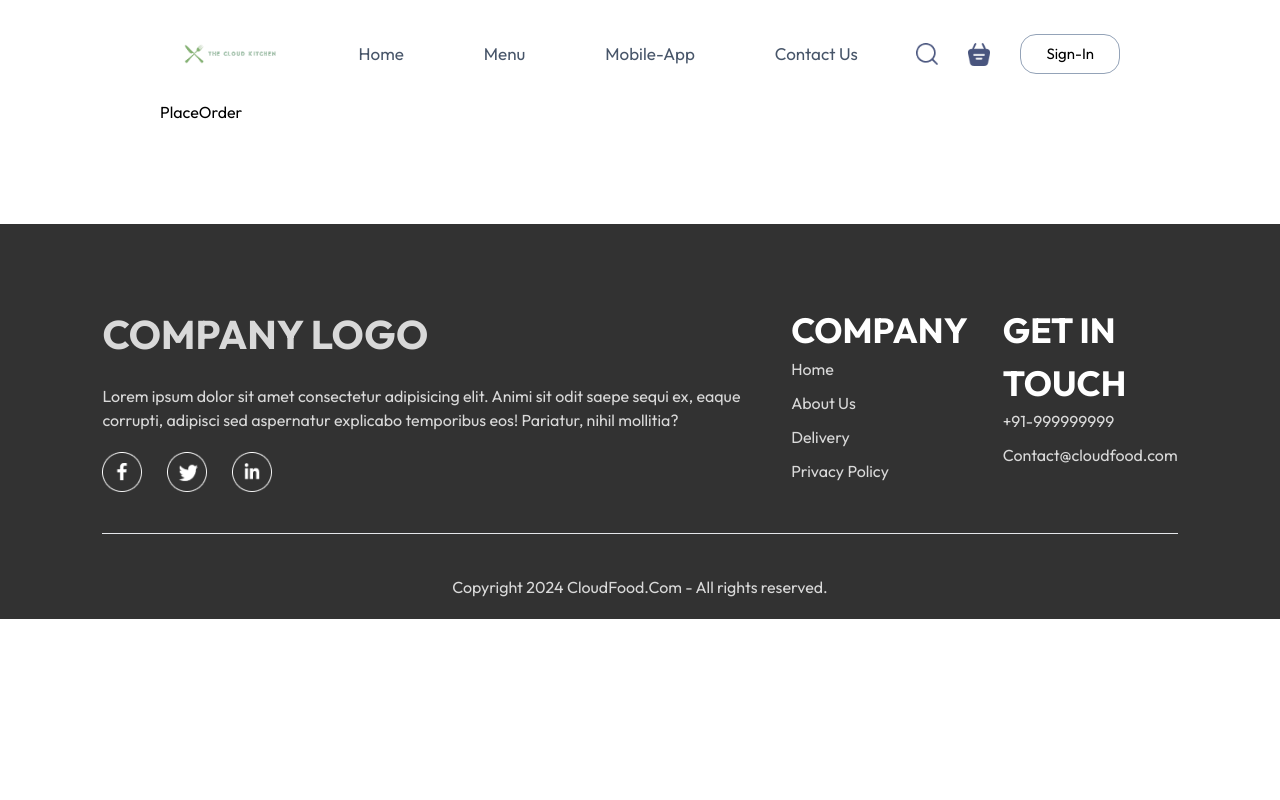
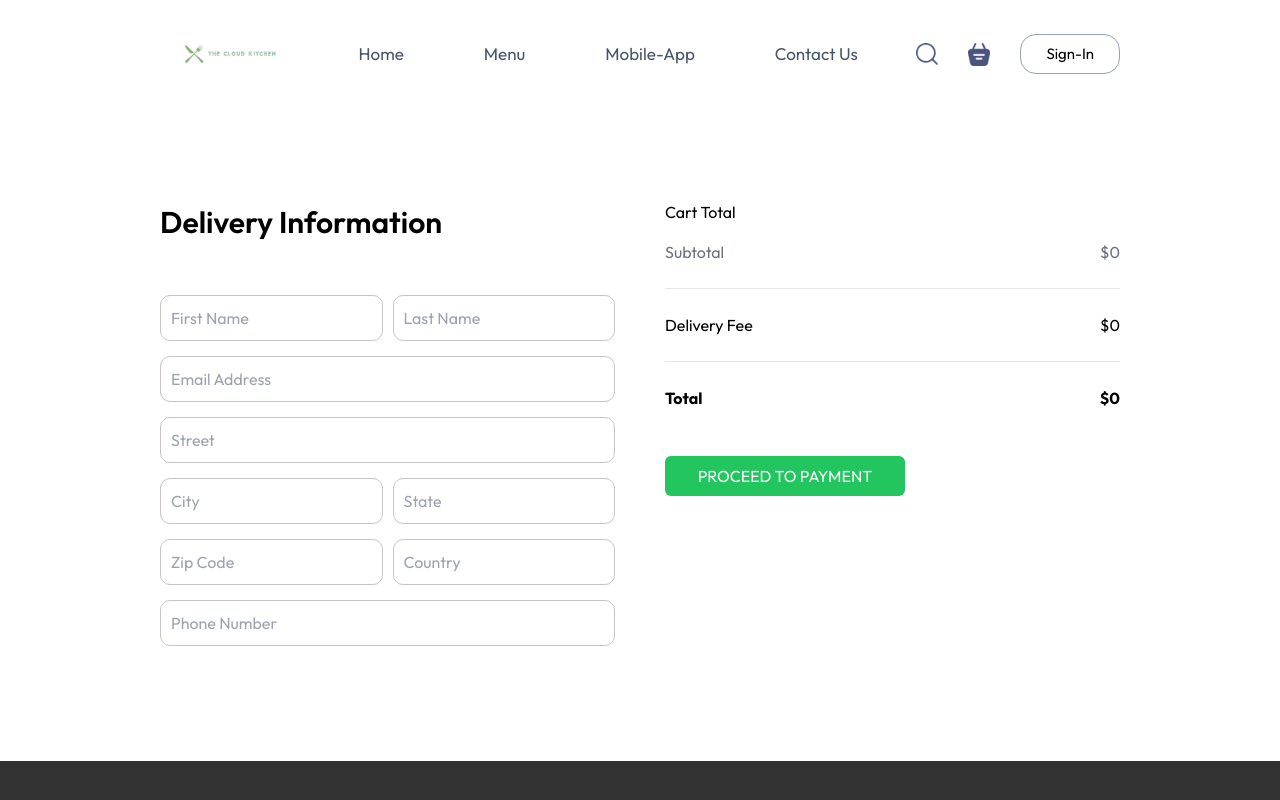
Before and after one commit to Anwar5533/Food_APP, a React app: page /order in a window 1280 px wide. Shown: the top 800 px of the page. Built offline with nearby package versions, Linux system fonts and the light colour scheme; the HTML template or start-up script is replaced by a standard one.

Commit message:
PlaceOrder section added

```diff
--- a/src/index.css
+++ b/src/index.css
@@ -4,7 +4,7 @@
 @tailwind utilities;
 
 @layer utilities {
-  *{
+  * {
     box-sizing: border-box;
     scroll-behavior: smooth;
   }
@@ -12,11 +12,21 @@
   .no-scrollbar::-webkit-scrollbar {
     display: none;
   }
-
-    @media (max-width: 750px){
-      #cart{
-        flex-direction: column-reverse;
-      }
+  #place-order-left input{
+    margin-bottom: 15px;
+    width: 100%;
+    padding: 10px;
+    border: 1px solid #c5c5c5;
+    border-radius: 10px;
+    outline-color: rgb(24, 197, 24);
+  }
+    #place-order-left #multi-fields{
+      display: flex;
+      gap: 10px;
     }
-
+  @media (max-width: 750px) {
+    #cart {
+      flex-direction: column-reverse;
+    }
   }
+}
--- a/src/pages/Cart/Cart.jsx
+++ b/src/pages/Cart/Cart.jsx
@@ -1,9 +1,10 @@
 import React, { useContext } from "react";
 import { StoreContext } from "../../Context/StoreContext";
+import { useNavigate } from "react-router-dom";
 
 const Cart = () => {
   const { cartItems, food_list, removeFromCart,getTotalCartAmount } = useContext(StoreContext);
-
+  const navigate = useNavigate();
   return (
     <div className="mt-16">
       <div>
@@ -53,14 +54,14 @@ const Cart = () => {
           <hr className="my-2" />
           <div className="flex justify-between">
             <p>Delivery Fee</p>
-            <p>${2}</p>
+            <p>${getTotalCartAmount()===0?0:2}</p>
           </div>
           <hr className="my-2" />
           <div className="flex justify-between">
             <b>Total</b>
-            <b>${getTotalCartAmount()+2}</b>
+            <b>${getTotalCartAmount()===0?0:getTotalCartAmount()+2}</b>
           </div>
-          <button className="w-40 cursor-pointer rounded-md bg-green-500 py-2 text-white">
+          <button className="w-60 cursor-pointer rounded-md bg-green-500 py-2 text-white" onClick={()=>navigate("/order")} >
             PROCEED TO CHECKOUT
           </button>
         </div>
--- a/src/pages/PlaceOrder/PlaceOrder.jsx
+++ b/src/pages/PlaceOrder/PlaceOrder.jsx
@@ -1,9 +1,54 @@
-import React from 'react'
+import React, { useContext } from "react";
+import { StoreContext } from "../../Context/StoreContext";
 
 const PlaceOrder = () => {
+  const { getTotalCartAmount } = useContext(StoreContext);
   return (
-    <div>PlaceOrder</div>
-  )
-}
+    <form className="mt-[100px] flex items-start justify-between gap-[50px]">
+      <div className="w-[100%] max-w-[max(30%,500px)]" id="place-order-left">
+        <p className="mb-[50px] text-[30px] font-semibold">
+          Delivery Information
+        </p>
+        <div className="" id="multi-fields">
+          <input type="text" placeholder="First Name" />
+          <input type="text" placeholder="Last Name" />
+        </div>
+        <input type="text" placeholder="Email Address" />
+        <input type="text" placeholder="Street" />
+        <div id="multi-fields">
+          <input type="text" placeholder="City" />
+          <input type="text" placeholder="State" />
+        </div>
+        <div id="multi-fields">
+          <input type="text" placeholder="Zip Code" />
+          <input type="text" placeholder="Country" />
+        </div>
+        <input type="text" placeholder="Phone Number" />
+      </div>
+      <div className=" w-[100%] max-w-[max(40%,500px)]">
+        <div className="flex flex-1 flex-col gap-4">
+          <h2>Cart Total</h2>
+          <div className="flex justify-between text-gray-500">
+            <p>Subtotal</p>
+            <p>${getTotalCartAmount()}</p>
+          </div>
+          <hr className="my-2" />
+          <div className="flex justify-between">
+            <p>Delivery Fee</p>
+            <p>${getTotalCartAmount() === 0 ? 0 : 2}</p>
+          </div>
+          <hr className="my-2" />
+          <div className="flex justify-between">
+            <b>Total</b>
+            <b>${getTotalCartAmount() === 0 ? 0 : getTotalCartAmount() + 2}</b>
+          </div>
+          <button className="mt-[30px] w-60 cursor-pointer rounded-md bg-green-500 py-2 text-white">
+            PROCEED TO PAYMENT
+          </button>
+        </div>
+      </div>
+    </form>
+  );
+};
 
-export default PlaceOrder
+export default PlaceOrder;
```
